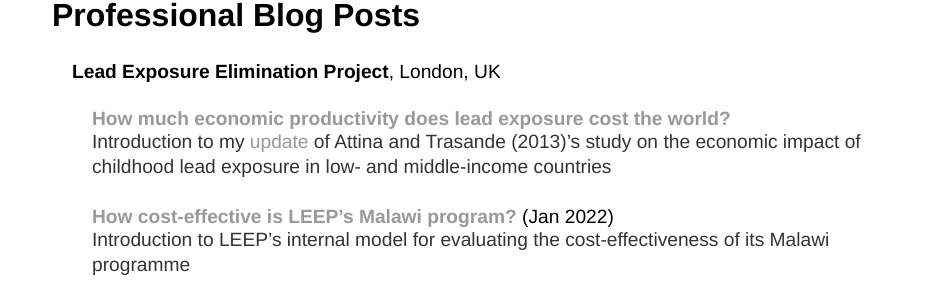
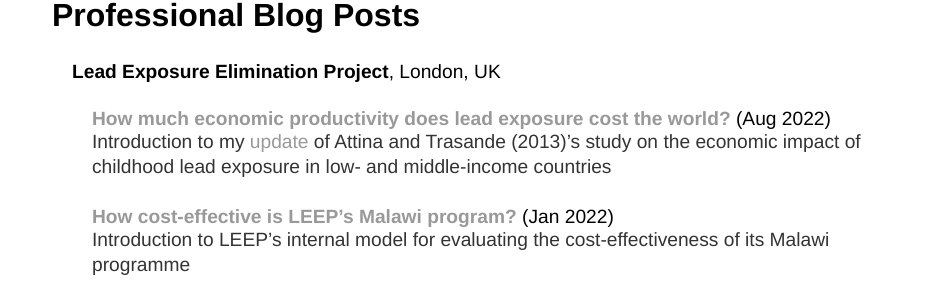
Before and after one commit to y-james-hu/y-james-hu.github.io, a Jekyll site: the page built from projects/index.html, in a window 1280 px wide. Shown: the part 200-498 px from the top of the page, without its empty margins (160-1111 px from the left). Built offline with Jekyll 4.4.1, drawn with Linux system fonts in a browser that asks for light colours.

Commit message:
Update index.html

```diff
--- a/projects/index.html
+++ b/projects/index.html
@@ -8,7 +8,7 @@
 
     <h3 style="margin-left: 40px">Lead Exposure Elimination Project<span style="font-weight:normal">, London, UK</span></p>
 
-      <h4 style="margin-left: 60px"><a href = "https://leadelimination.org/economic-productivity-lead-exposure/">How much economic productivity does lead exposure cost the world?</a><span style="font-weight:normal"></span></h4>
+      <h4 style="margin-left: 60px"><a href = "https://leadelimination.org/economic-productivity-lead-exposure/">How much economic productivity does lead exposure cost the world?</a><span style="font-weight:normal"> (Aug 2022)</span></h4>
       <p style="margin-left: 60px">Introduction to my <a href = "#update">update</a> of Attina and Trasande (2013)’s study on the economic impact of childhood lead exposure in low- and middle-income countries</p>
 
       <h4 style="margin-left: 60px"><a href = "https://leadelimination.org/malawi_cost-effectiveness_intro/">How cost-effective is LEEP’s Malawi program?</a><span style="font-weight:normal"> (Jan 2022)</span></h4>
```
